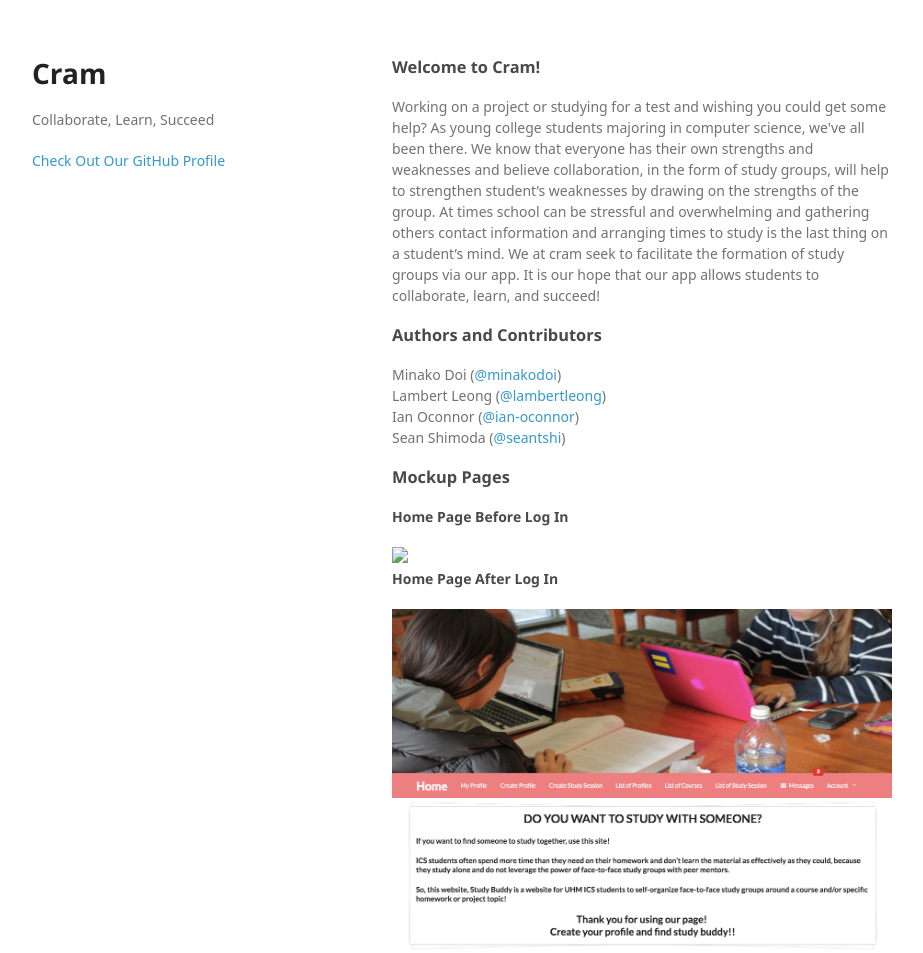
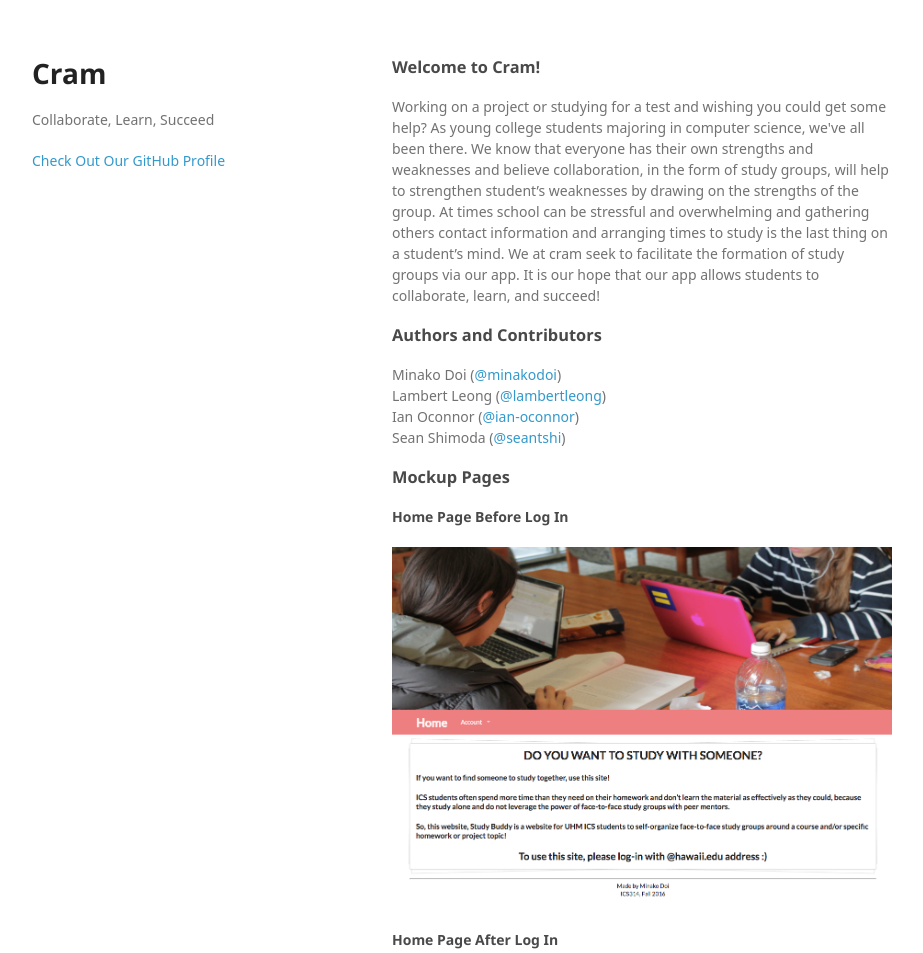
Before and after one commit to cram-colleague/cram-colleague.github.io, a plain HTML site: page index.html in a window 1280 px wide. Shown: the top 953 px of the page, without its empty margins (178-1101 px from the left). Drawn offline with Linux system fonts and the light colour scheme; files whose address does not match are found by name; a web font is replaced by a local one.

Commit message:
Update index.html

```diff
--- a/index.html
+++ b/index.html
@@ -58,7 +58,7 @@ Sean Shimoda (<a href="https://github.com/seantshi" class="user-mention">@seants
 
 <h4>Home Page Before Log In</h4>
 
-<img src="/cram.github.io/images/home_logout.png" width="600">
+<img src="/images/home_logout.png" width="600">
 
 <h4>Home Page After Log In</h4>
 
```
